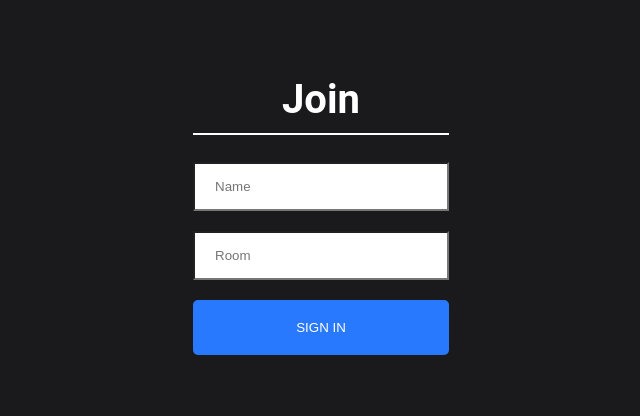
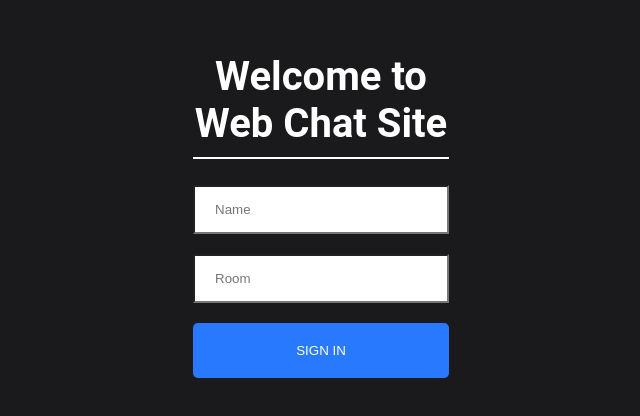
Before and after one commit to FOXPP2047/SampleWebChat, a React (Create React App) app in the folder client/: page / in a window 1280 px wide. Shown: the part 198-614 px from the top of the page, without its empty margins (319-959 px from the left). Built offline with nearby package versions, Linux system fonts and the light colour scheme.

Commit message:
Simple Change

```diff
--- a/client/src/components/Join/Join.js
+++ b/client/src/components/Join/Join.js
@@ -17,7 +17,7 @@ const Join = () => {
     return (
         <div className="joinOuterContainer">
             <div className="joinInnerContainer">
-                <h1 className="heading">Join</h1>
+                <h1 className="heading">Welcome to Web Chat Site</h1>
                 <div> <input placeholder="Name" className="joinInput" type="text" onChange={handleNameChange} /> </div>
                 <div> <input placeholder="Room" className="joinInput mt-20" type="text" onChange={handleRoomChange} /> </div>
                 <Link onClick={event => (!name || !room) ? event.preventDefault() : null} to={"/chat?name=" + name + "&room=" + room}>
```
Also changed, not shown: 1 other file (tests, documents, lock files or other folders).
